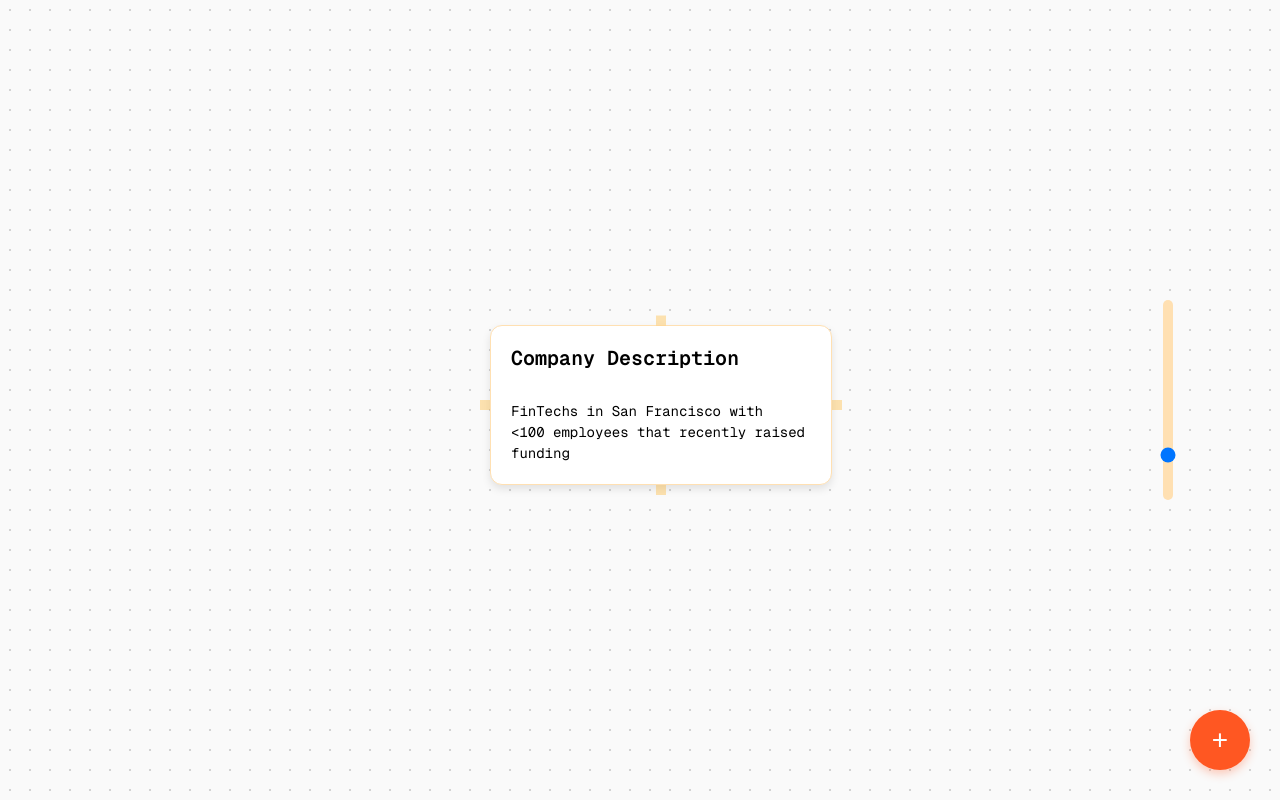
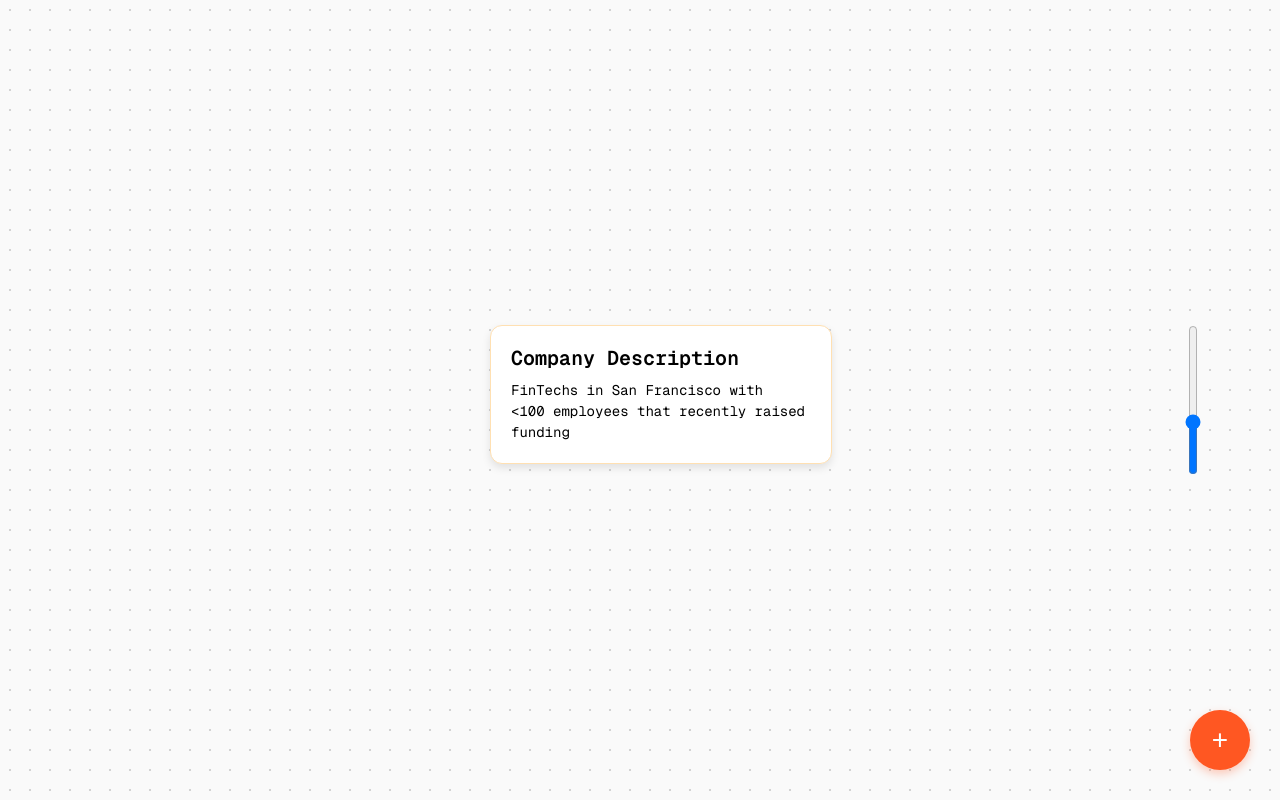
Before and after one commit to divyamakkar0/spark, a Next.js app in the folder next-app/: page /playground in a window 1280 px wide. Built offline with nearby package versions, Linux system fonts and the light colour scheme.

Commit message:
add lines

```diff
--- a/next-app/app/globals.css
+++ b/next-app/app/globals.css
@@ -1,8 +1,11 @@
 
 
 body {
-  font-family: 'Playfair Display', serif; /* Apply the font */
-  background-color: #fafafa; /* Light beige color */
+  font-family: 'Playfair Display', serif;
+  background-color: #fafafa;
   background-image: radial-gradient(#e0e0e0 1.5px, transparent 1px);
-  background-size: 20px 20px; /* Adjust the dot spacing */
+  background-size: 20px 20px;
+  margin: 0;
+  padding: 0;
+  overflow: hidden;
 }
--- a/next-app/app/layout.tsx
+++ b/next-app/app/layout.tsx
@@ -14,8 +14,8 @@ const geistMono = localFont({
 });
 
 export const metadata: Metadata = {
-  title: "Create Next App",
-  description: "Generated by create next app",
+  title: "Flowchart Manager",
+  description: "A context flowchart manager built with Next.js",
 };
 
 export default function RootLayout({
@@ -32,6 +32,5 @@ export default function RootLayout({
         {children}
       </body>
     </html>
-
   );
 }
--- a/next-app/app/playground/page.tsx
+++ b/next-app/app/playground/page.tsx
@@ -21,7 +21,12 @@ interface Connection {
 export default function PlayGroundPage() {
   const [blocks, setBlocks] = useState<Block[]>([]);
   const [connections, setConnections] = useState<Connection[]>([]);
-  const [activeConnection, setActiveConnection] = useState<{ id: string; position: 'top' | 'right' | 'bottom' | 'left'; x: number; y: number } | null>(null);
+  const [activeConnection, setActiveConnection] = useState<{
+    id: string;
+    position: 'top' | 'right' | 'bottom' | 'left';
+    x: number;
+    y: number;
+  } | null>(null);
   const [mousePosition, setMousePosition] = useState({ x: 0, y: 0 });
 
   useEffect(() => {
@@ -42,7 +47,7 @@ export default function PlayGroundPage() {
     const newBlock: Block = {
       id: Date.now().toString(),
       title,
-      description: userQuery, // The new line will be added in the ConnectionBlock component
+      description: userQuery,
       position: {
         x: Math.random() * (window.innerWidth - 300) + 150,
         y: Math.random() * (window.innerHeight - 150) + 75
@@ -89,7 +94,7 @@ export default function PlayGroundPage() {
       return (
         <svg key={connection.id} style={{ position: 'absolute', top: 0, left: 0, width: '100%', height: '100%', pointerEvents: 'none' }}>
           <path
-            d={`M ${fromPos.x} ${fromPos.y} H ${(fromPos.x + toPos.x) / 2} V ${toPos.y} H ${toPos.x}`}
+            d={`M ${fromPos.x} ${fromPos.y} L ${toPos.x} ${toPos.y}`}
             fill="none"
             stroke="orange"
             strokeWidth="2"
@@ -111,7 +116,7 @@ export default function PlayGroundPage() {
     return (
       <svg style={{ position: 'absolute', top: 0, left: 0, width: '100%', height: '100%', pointerEvents: 'none' }}>
         <path
-          d={`M ${fromPos.x} ${fromPos.y} H ${(fromPos.x + toPos.x) / 2} V ${toPos.y} H ${toPos.x}`}
+          d={`M ${fromPos.x} ${fromPos.y} L ${toPos.x} ${toPos.y}`}
           fill="none"
           stroke="rgba(255, 165, 0, 0.5)"
           strokeWidth="2"
@@ -128,13 +133,13 @@ export default function PlayGroundPage() {
 
     switch (position) {
       case 'top':
-        return { x: x + width / 2, y };
+        return { x: x + width / 2, y: y - 6 };
       case 'right':
-        return { x: x + width, y: y + height / 2 };
+        return { x: x + width + 6, y: y + height / 2 };
       case 'bottom':
-        return { x: x + width / 2, y: y + height };
+        return { x: x + width / 2, y: y + height + 6 };
       case 'left':
-        return { x, y: y + height / 2 };
+        return { x: x - 6, y: y + height / 2 };
     }
   };
 
--- a/next-app/components/AddBlockButton.tsx
+++ b/next-app/components/AddBlockButton.tsx
@@ -11,7 +11,7 @@ const AddBlockButton: React.FC<AddBlockButtonProps> = ({ onAddBlock }) => {
 
   const handleSubmit = (e: React.FormEvent) => {
     e.preventDefault();
-    if (selectedOption) {
+    if (selectedOption && userQuery) {
       onAddBlock(selectedOption, userQuery);
       setShowForm(false);
       setSelectedOption('');
@@ -73,14 +73,14 @@ const AddBlockButton: React.FC<AddBlockButtonProps> = ({ onAddBlock }) => {
                 color: '#333',
                 backgroundColor: '#FFF3E0',
               }}
+              required
             >
               <option value="" disabled style={{ color: '#999' }}>Select a block type...</option>
-              <option value="Add Category">Category</option>
+              <option value="Category">Category</option>
               <option value="Web Search">Web Search</option>
               <option value="Find Employees">Find Employees</option>
               <option value="Outreach">Outreach</option>
-              <option value="Add Resume">Resume</option>
-
+              <option value="Resume">Resume</option>
             </select>
             <textarea
               value={userQuery}
@@ -96,6 +96,7 @@ const AddBlockButton: React.FC<AddBlockButtonProps> = ({ onAddBlock }) => {
                 fontSize: '14px',
                 resize: 'vertical',
               }}
+              required
             />
             <div style={{ display: 'flex', justifyContent: 'space-between' }}>
               <button
--- a/next-app/components/Connection.tsx
+++ b/next-app/components/Connection.tsx
@@ -9,13 +9,15 @@ const Connection: React.FC<ConnectionProps> = ({ position, onConnectionClick })
   const getPosition = () => {
     switch (position) {
       case 'top':
-        return { top: '-6px', left: '50%', transform: 'translate(-50%, -45%)' };
+        return { top: '-6px', left: '50%', transform: 'translate(-50%, -50%)' };
       case 'right':
         return { top: '50%', right: '-6px', transform: 'translate(50%, -50%)' };
       case 'bottom':
         return { bottom: '-6px', left: '50%', transform: 'translate(-50%, 50%)' };
       case 'left':
         return { top: '50%', left: '-6px', transform: 'translate(-50%, -50%)' };
+      default:
+        return {};
     }
   };
 
@@ -23,9 +25,11 @@ const Connection: React.FC<ConnectionProps> = ({ position, onConnectionClick })
     <div
       style={{
         position: 'absolute',
-        width: '10px',
-        height: '10px',
-        backgroundColor: 'rgba(255, 165, 0, 0.3)',
+        width: '12px',
+        height: '12px',
+        backgroundColor: 'rgba(255, 165, 0, 0.6)',
+        borderRadius: '50%',
+        opacity: '0',
         cursor: 'pointer',
         ...getPosition(),
       }}
--- a/next-app/components/ConnectionBlock.tsx
+++ b/next-app/components/ConnectionBlock.tsx
@@ -94,14 +94,14 @@ const ConnectionBlock: React.FC<ConnectionBlockProps> = ({
     wordBreak: 'break-word',
   };
 
-  const formattedDescription = `\n${description}`;
+  const formattedDescription = description.trim();
 
   const handleConnectionNodeClick = (nodePosition: 'top' | 'right' | 'bottom' | 'left') => {
     const rect = blockRef.current?.getBoundingClientRect();
     if (rect) {
       const x = rect.left + (nodePosition === 'left' ? 0 : nodePosition === 'right' ? rect.width : rect.width / 2);
       const y = rect.top + (nodePosition === 'top' ? 0 : nodePosition === 'bottom' ? rect.height : rect.height / 2);
-      onConnectionClick(id, nodePosition, x / zoom, y / zoom);
+      onConnectionClick(id, nodePosition, (x - gridOffset.x) / zoom, (y - gridOffset.y) / zoom);
     }
   };
 
--- a/next-app/components/infiniteGrid.tsx
+++ b/next-app/components/infiniteGrid.tsx
@@ -1,5 +1,4 @@
-import React, { useState, useRef, useEffect, ReactNode, useLayoutEffect } from 'react';
-import Head from 'next/head';
+import React, { useState, useRef, useEffect, ReactNode } from 'react';
 
 interface InfiniteGridProps {
   children: (props: { zoom: number; gridOffset: { x: number; y: number } }) => ReactNode;
@@ -14,20 +13,7 @@ const InfiniteGrid: React.FC<InfiniteGridProps> = ({ children }) => {
   const [startX, setStartX] = useState(0);
   const [startY, setStartY] = useState(0);
 
-  useLayoutEffect(() => {
-    const preventDefault = (e: WheelEvent) => {
-      if (e.ctrlKey) {
-        e.preventDefault();
-      }
-    };
-    document.addEventListener('wheel', preventDefault, { passive: false });
-    return () => document.removeEventListener('wheel', preventDefault);
-  }, []);
-
   useEffect(() => {
-    const container = containerRef.current;
-    if (!container) return;
-
     const handleMouseDown = (e: MouseEvent) => {
       if ((e.target as HTMLElement).closest('.connection-block')) return;
       setIsDragging(true);
@@ -39,32 +25,26 @@ const InfiniteGrid: React.FC<InfiniteGridProps> = ({ children }) => {
       if (!isDragging) return;
       const dx = e.clientX - startX;
       const dy = e.clientY - startY;
-      const newOffsetX = offsetX + dx / zoom;
-      const newOffsetY = offsetY + dy / zoom;
-      setOffsetX(newOffsetX);
-      setOffsetY(newOffsetY);
+      setOffsetX(prev => prev + dx / zoom);
+      setOffsetY(prev => prev + dy / zoom);
       setStartX(e.clientX);
       setStartY(e.clientY);
-
-      // Update all blocks' positions
-      const event = new CustomEvent('gridMove', { detail: { dx: dx / zoom, dy: dy / zoom } });
-      window.dispatchEvent(event);
     };
 
     const handleMouseUp = () => {
       setIsDragging(false);
     };
 
-    container.addEventListener('mousedown', handleMouseDown);
+    window.addEventListener('mousedown', handleMouseDown);
     window.addEventListener('mousemove', handleMouseMove);
     window.addEventListener('mouseup', handleMouseUp);
 
     return () => {
-      container.removeEventListener('mousedown', handleMouseDown);
+      window.removeEventListener('mousedown', handleMouseDown);
       window.removeEventListener('mousemove', handleMouseMove);
       window.removeEventListener('mouseup', handleMouseUp);
     };
-  }, [zoom, isDragging, offsetX, offsetY]);
+  }, [isDragging, startX, startY, zoom]);
 
   const handleZoomChange = (e: React.ChangeEvent<HTMLInputElement>) => {
     const newZoom = parseFloat(e.target.value);
@@ -73,16 +53,11 @@ const InfiniteGrid: React.FC<InfiniteGridProps> = ({ children }) => {
 
   return (
     <>
-      <Head>
-        <meta name="viewport" content="width=device-width, initial-scale=1.0, maximum-scale=1.0, user-scalable=no" />
-      </Head>
       <div style={{
         position: 'relative',
         width: '100vw',
         height: '100vh',
         overflow: 'hidden',
-        msOverflowStyle: 'none',
-        scrollbarWidth: 'none',
       }}>
         <div
           ref={containerRef}
@@ -96,55 +71,33 @@ const InfiniteGrid: React.FC<InfiniteGridProps> = ({ children }) => {
             background: '#fafafa',
             backgroundImage: 'radial-gradient(#d3d3d3 1px, transparent 1px)',
             backgroundSize: `${20 * zoom}px ${20 * zoom}px`,
-            backgroundPosition: `${offsetX * zoom}px ${offsetY * zoom}px`,
-            overflow: 'hidden',
-            msOverflowStyle: 'none',
-            scrollbarWidth: 'none',
-            WebkitUserSelect: 'none',
-            MozUserSelect: 'none',
-            msUserSelect: 'none',
+            transform: `scale(${zoom}) translate(${offsetX}px, ${offsetY}px)`,
+            transformOrigin: '0 0',
             userSelect: 'none',
           }}
         >
-          <div
-            style={{
-              transform: `scale(${zoom}) translate(${offsetX}px, ${offsetY}px)`,
-              transformOrigin: '0 0',
-              transition: 'transform 0.1s ease-out',
-            }}
-          >
-            {children({ zoom, gridOffset: { x: offsetX, y: offsetY } })}
-          </div>
+          {children({ zoom, gridOffset: { x: offsetX, y: offsetY } })}
         </div>
         <div
           style={{
             position: 'absolute',
             right: '10px',
             top: '50%',
-            transform: 'translateY(-50%)',
+            transform: 'translateY(-50%) rotate(-90deg)',
             display: 'flex',
-            flexDirection: 'column',
             alignItems: 'center',
           }}
         >
           <input
             type="range"
             min="0.5"
-            max="3"
+            max="2"
             step="0.1"
             value={zoom}
             onChange={handleZoomChange}
             style={{
-              WebkitAppearance: 'none',
-              appearance: 'none',
-              width: '200px',
-              height: '10px',
-              background: '#FFE0B2',
-              outline: 'none',
-              opacity: '1',
-              transform: 'rotate(-90deg)',
+              width: '150px',
               cursor: 'pointer',
-              borderRadius: '5px',
             }}
           />
         </div>
```
